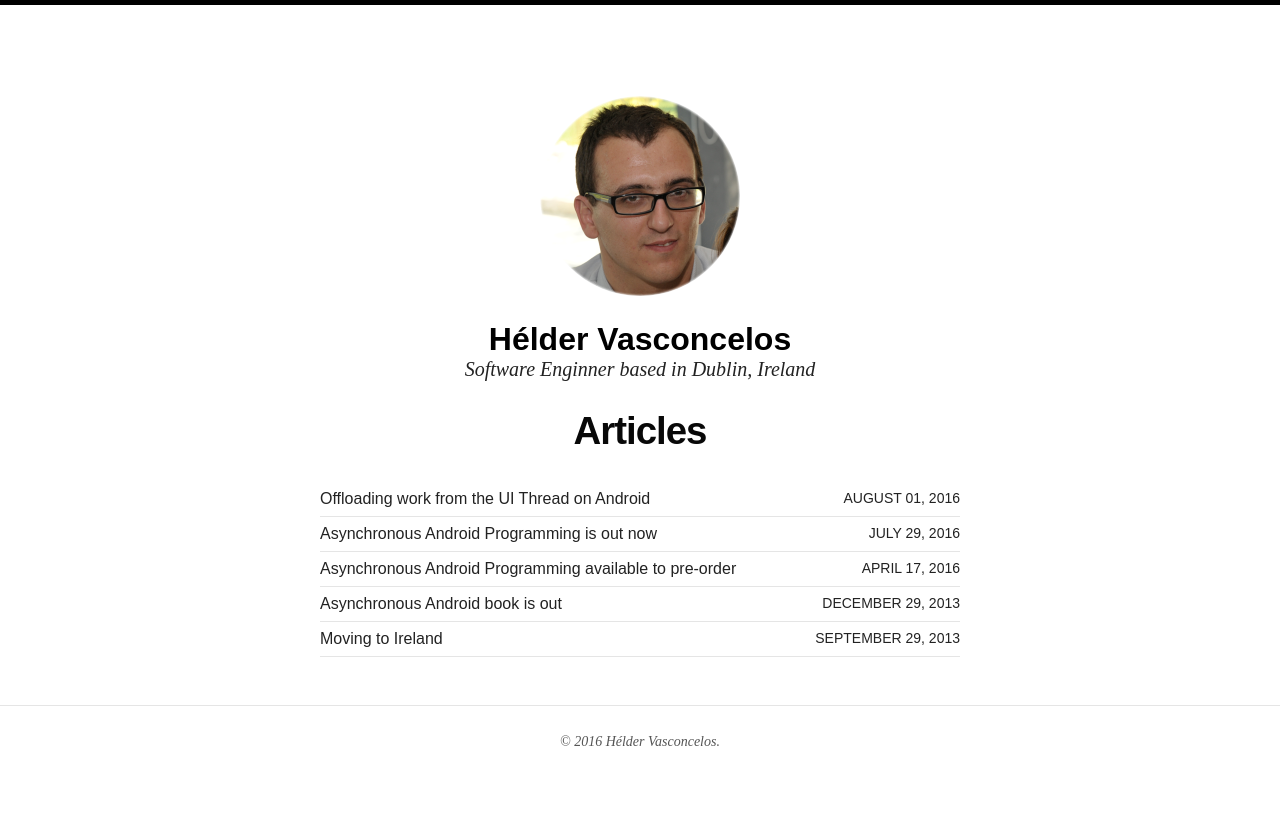
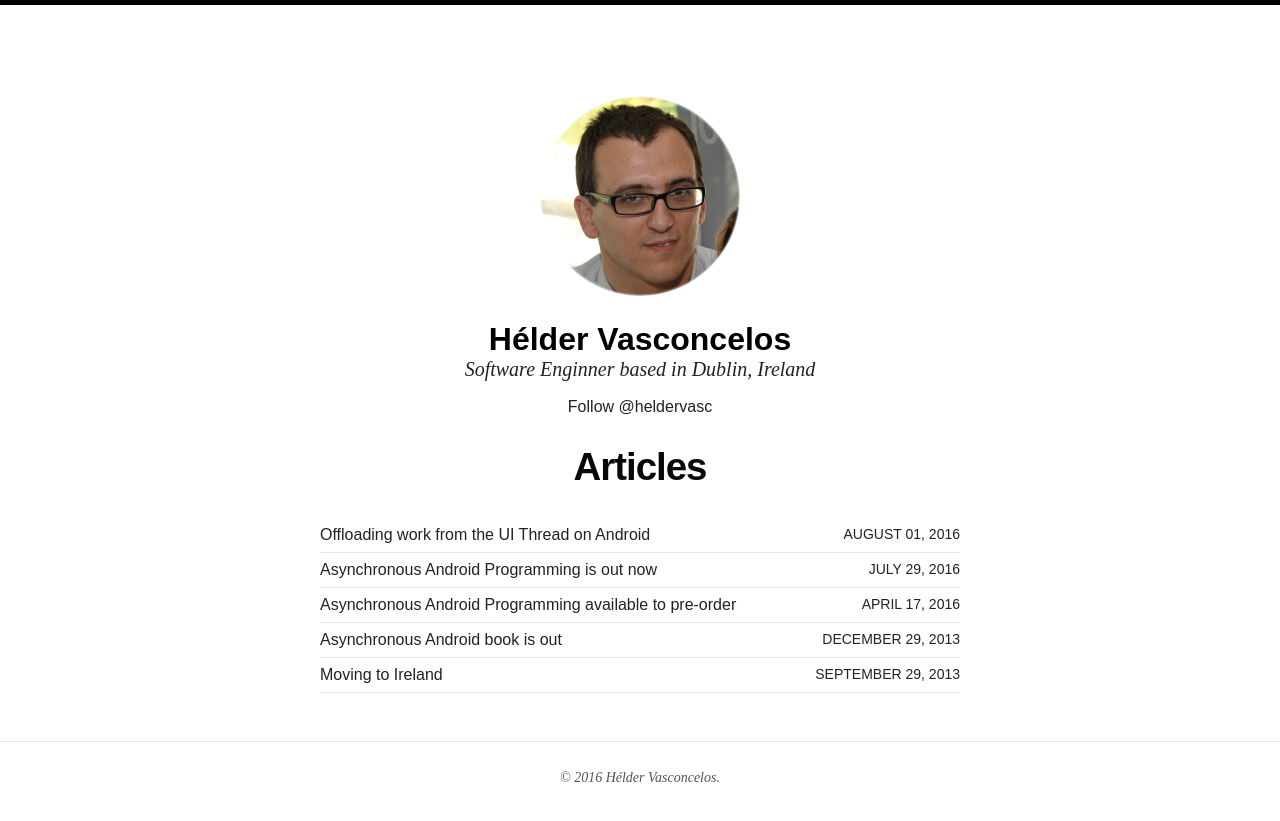
Before and after one commit to hvasconcelos/hvasconcelos.github.io, a Jekyll site: the page built from index.html, in a window 1280 px wide. Shown: the top 821 px of the page. Built offline with Jekyll 4.4.1, drawn with Linux system fonts in a browser that asks for light colours; nearby versions of some CDN libraries; comment, search, counter and statistics services are not loaded.

Commit message:
twitter follow me added

```diff
--- a/_includes/navigation.html
+++ b/_includes/navigation.html
@@ -36,5 +36,7 @@
 		<a href="{{ site.url }}" class="site-logo" rel="home" title="{{ site.title }}" itemprop="url"><img src="{{ site.url }}/images/{{ site.logo }}" width="200" height="200" alt="{{ site.title }} logo" class="animated fadeInUp" itemprop="logo"></a>
 		<h1 class="site-title animated fadeIn"><a href="{{ site.url }}">{{ site.title }}</a></h1>
 		<h2 class="site-description animated fadeIn" itemprop="description">{{ site.description }}</h2>
+		<a href="https://twitter.com/heldervasc" class="twitter-follow-button" data-show-count="false">Follow @heldervasc</a><script async src="//platform.twitter.com/widgets.js" charset="utf-8"></script>
+	   </br></br>
 	</div>
 </header><!-- /.masthead -->{% endif %}
```
